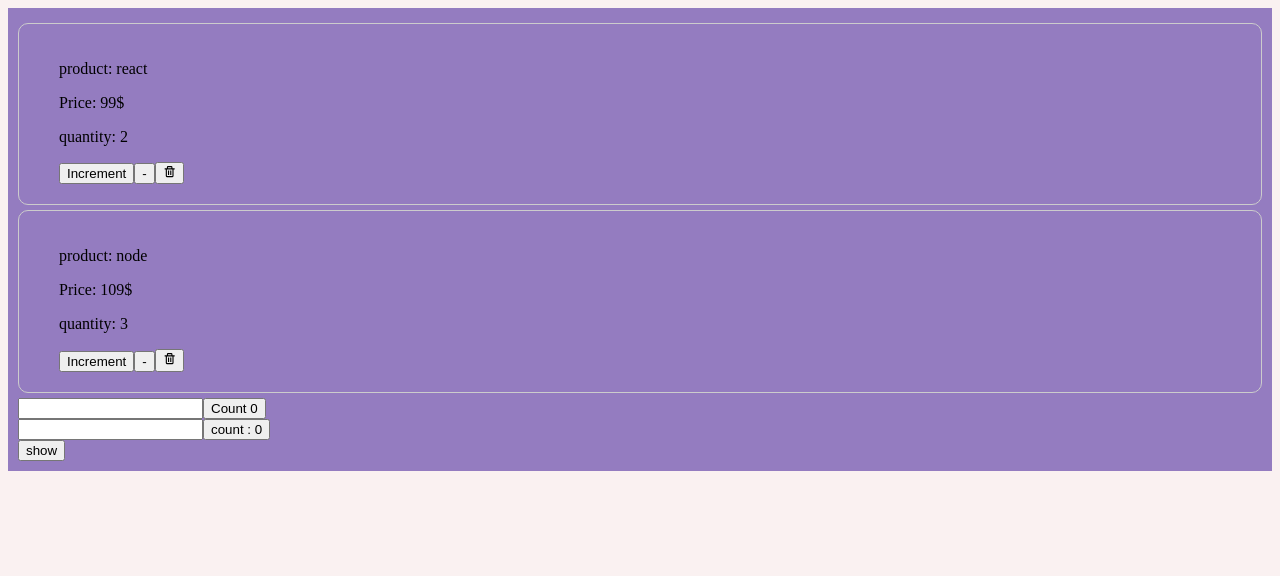
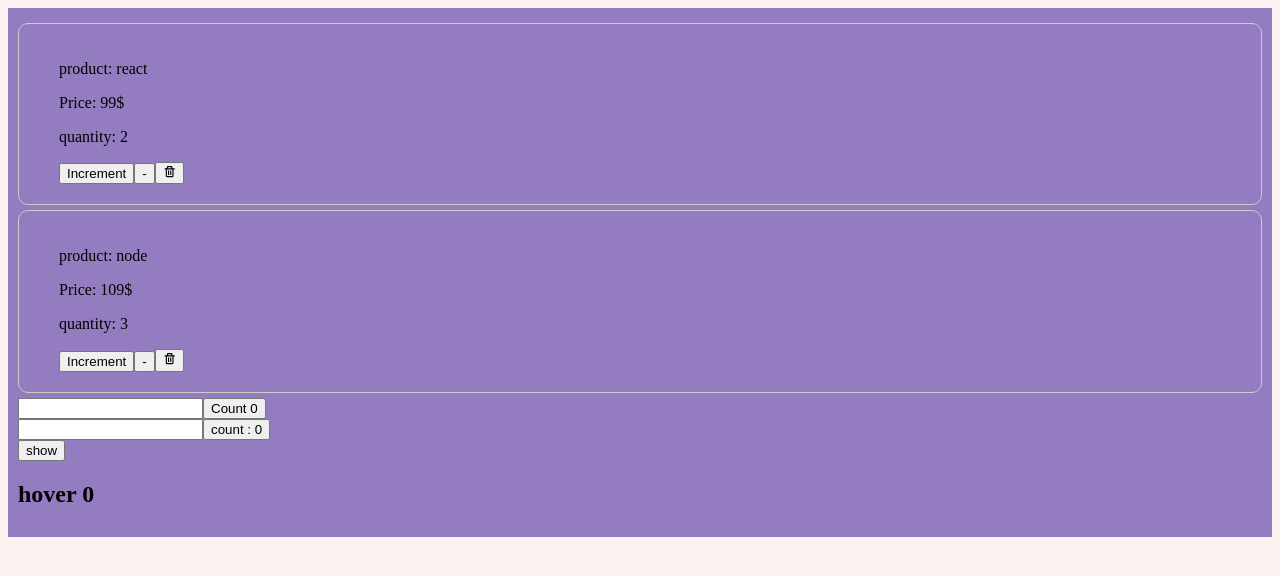
Before and after one commit to reyhaneh-moayeri/react-journey, a React (Create React App) app: page / in a window 1280 px wide. Shown: the top 576 px of the page. Built offline with nearby package versions, Linux system fonts and the light colour scheme.

Commit message:
HOC example

```diff
--- a/src/App.js
+++ b/src/App.js
@@ -6,6 +6,7 @@ import FunctionalCounter from "./components/FunctionalCounter";
 // import ComponentCounter from "./components/ClassCounterTest";
 import FunctionalCounterIntreval from "./components/FunctionalCounterTest";
 import Wrapper from "./components/hoc/Wrapper";
+import HoverCounter from "./components/hoc/HoverCounter";
 class App extends React.Component {
   state = {
     isShown: false,
@@ -37,6 +38,8 @@ class App extends React.Component {
         <button onClick={() => this.setState({ isShown: !this.state.isShown })}>
           {this.state.isShown ? "hide" : "show"}
         </button>
+
+        <HoverCounter name="counter" />
 
         {/* <button onClick={this.clickHandler}>change price</button> */}
       </div>
--- /dev/null
+++ b/src/components/hoc/HoverCounter.jsx
@@ -0,0 +1,12 @@
+import Wrapper from "./Wrapper";
+
+const HoverContainer = ({ count, incrementCount, name }) => {
+  console.log(name);
+  return (
+    <div>
+      <h2 onMouseOver={incrementCount}>hover {count}</h2>
+    </div>
+  );
+};
+
+export default Wrapper(HoverContainer);
--- a/src/components/hoc/Wrapper.jsx
+++ b/src/components/hoc/Wrapper.jsx
@@ -1,11 +1,23 @@
+import { useState } from "react";
+
 const Wrapper = (WrappedComponent, className) => {
-  return (props) => {
+  const UpdatedComponent = (props) => {
+    const [count, setCounter] = useState(0);
+    const incrementCount = () => {
+      setCounter(count + 1);
+    };
     return (
       <div className="className">
-        <WrappedComponent {...props} />
+        <WrappedComponent
+          {...props}
+          count={count}
+          incrementCount={incrementCount}
+        />
       </div>
     );
   };
+
+  return UpdatedComponent;
 };
 
 export default Wrapper;
```
